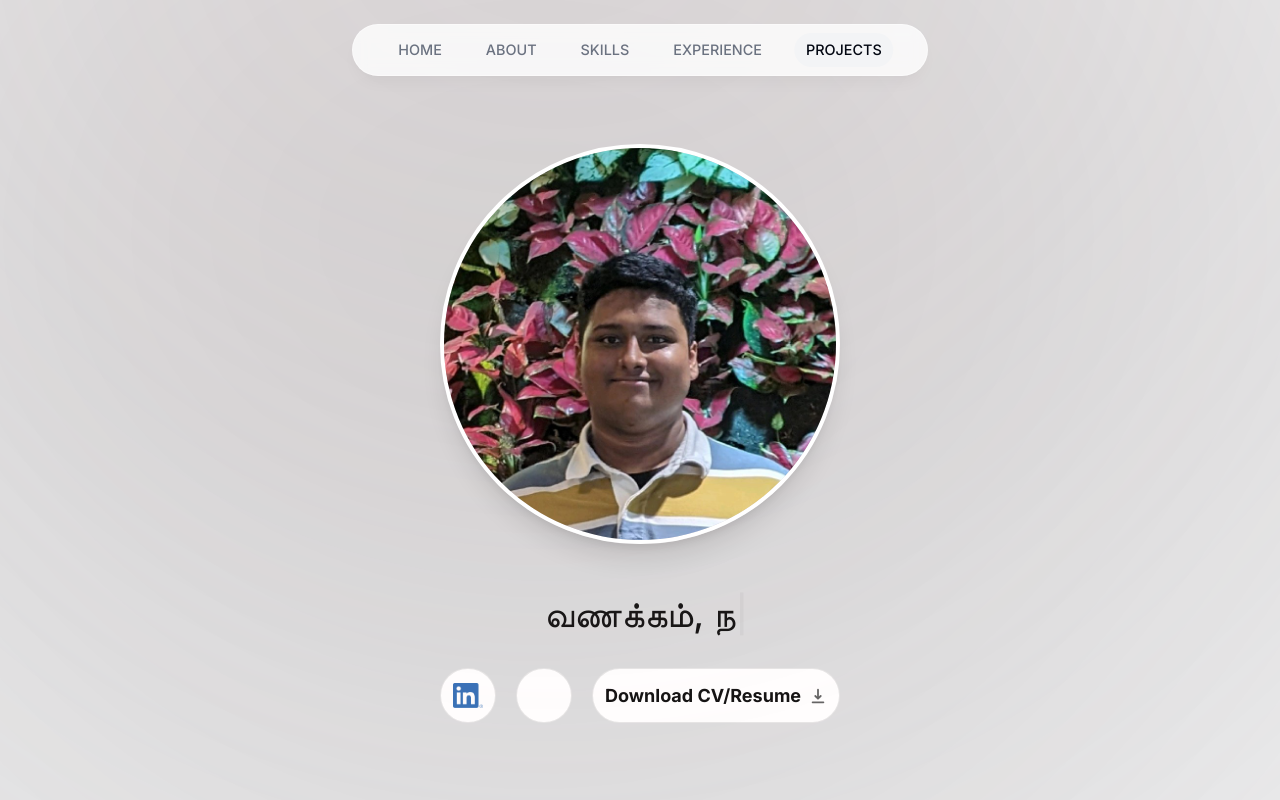
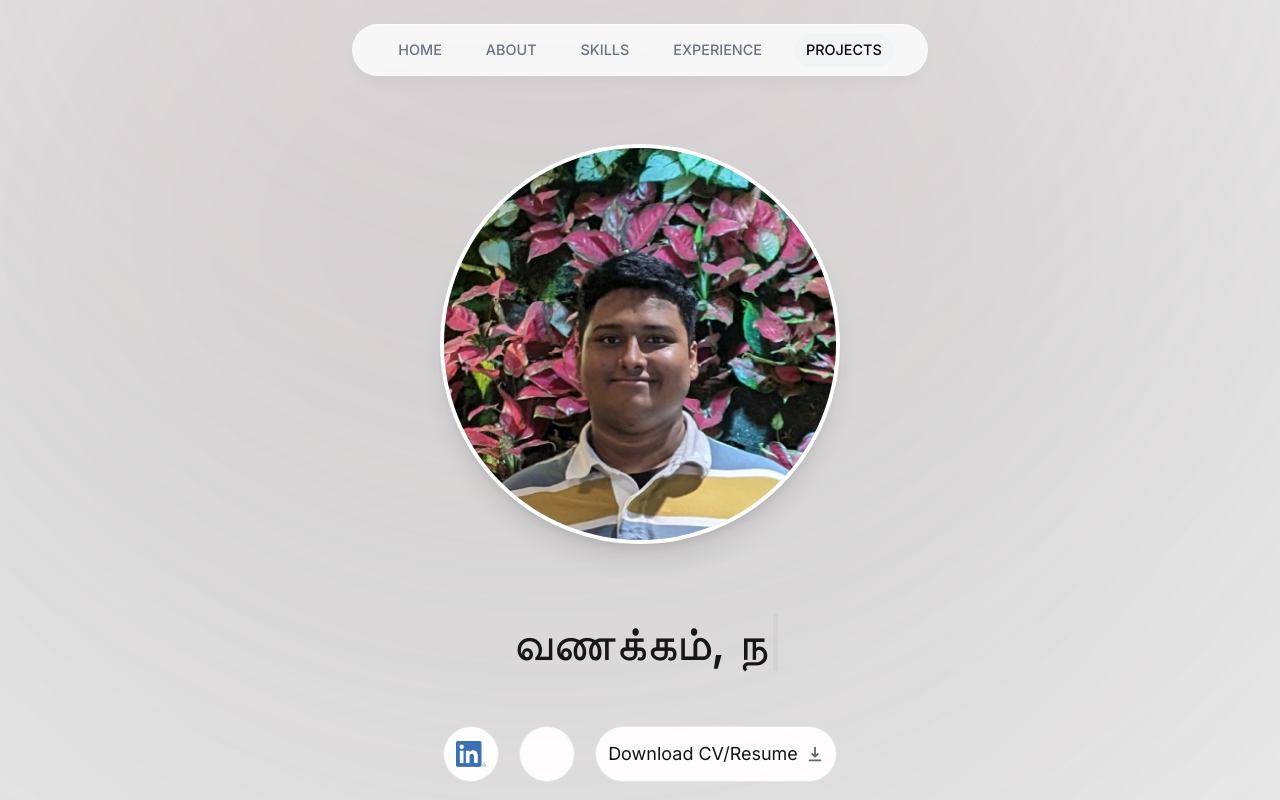
Before and after one commit to akileshjayakumar/v1, a Next.js app: page / in a window 1280 px wide. Shown: the top 800 px of the page. Built offline with nearby package versions, Linux system fonts and the light colour scheme.

Commit message:
Refactor Intro component and update button styles

```diff
--- a/components/intro.tsx
+++ b/components/intro.tsx
@@ -15,10 +15,9 @@ const fullText = [
   "வணக்கம், நான் அகிலேஷ்!",
   "你好，我是阿基莱什！",
   "Hai, saya Akilesh!",
-  "Bonjour, je suis Akilesh!",
   "I'm passionate about software engineering and cybersecurity.",
   "I enjoy coding and learning new technologies.",
-  "I'm a coffee and tea enthusiast.",
+  "I'm tea enthusiast.",
 ];
 
 export default function Intro() {
@@ -27,7 +26,7 @@ export default function Intro() {
   const [loopNum, setLoopNum] = useState(0);
   const [typingSpeed, setTypingSpeed] = useState(50);
   const [textWidth, setTextWidth] = useState(0);
-  const textRef = useRef<HTMLSpanElement>(null);
+  const textRef = useRef<HTMLDivElement>(null);
 
   useEffect(() => {
     let timer: ReturnType<typeof setTimeout>;
@@ -71,6 +70,18 @@ export default function Intro() {
 
   const isMobile = typeof window !== "undefined" && window.innerWidth <= 768;
 
+  const renderMobileButtonStyles = () => {
+    if (isMobile) {
+      return {
+        width: "[3rem]",
+        height: "[3rem]",
+        justifyContent: "center",
+      };
+    } else {
+      return {};
+    }
+  };
+
   return (
     <section
       ref={ref}
@@ -96,7 +107,7 @@ export default function Intro() {
           </motion.div>
         </div>
         <motion.h1
-          className="px-4 text-2xl font-medium !leading-[3] sm:text-4xl"
+          className="text-2xl m-[3.7rem] font-medium sm:text-5xl"
           initial={{ opacity: 0, y: 100 }}
           animate={{ opacity: 1, y: 0 }}
           transition={{ delay: 0.2 }}
@@ -109,43 +120,39 @@ export default function Intro() {
       </div>
 
       <motion.div
-        className="flex flex-col sm:flex-row justify-center gap-5 px-4 text-lg font-bold"
+        className="flex mb-[2.2rem] flex-col sm:flex-row justify-center gap-5 px-4 text-lg"
         initial={{ opacity: 0, y: 100 }}
         animate={{ opacity: 1, y: 0 }}
         transition={{ delay: 0.6 }}
       >
         {/* LinkedIn Button */}
         <a
-          className={`bg-white px-3 py-3 flex items-center gap-2 rounded-full focus:scale-110 hover:scale-110 active:scale-105 transition cursor-pointer borderBlack dark:bg-white/10 ${
-            isMobile ? "w-[3rem] h-12 ml-[8.9rem] justify-center" : ""
-          }`}
+          className={`bg-white px-3 py-3 flex items-center gap-2 rounded-full focus:scale-110 hover:scale-110 active:scale-105 transition cursor-pointer borderBlack dark:bg-white/10`}
           href="https://www.linkedin.com/in/akileshjayakumar/"
           target="_blank"
           rel="noopener noreferrer"
+          style={renderMobileButtonStyles()}
         >
           <Image src={linkinlogo} alt="LinkedIn Logo" width={30} height={30} />
         </a>
 
         {/* GitHub Button */}
         <a
-          className={`bg-white px-3 py-3 flex items-center gap-2 rounded-full focus:scale-110 hover:scale-110 active:scale-105 transition cursor-pointer borderBlack dark:bg-white/10 ${
-            isMobile ? "w-[3rem] h-12 ml-[8.9rem] justify-center" : ""
-          }`}
+          className={`bg-white px-3 py-3 flex items-center gap-2 rounded-full focus:scale-110 hover:scale-110 active:scale-105 transition cursor-pointer borderBlack dark:bg-white/10`}
           href="https://github.com/akileshjayakumar"
           target="_blank"
           rel="noopener noreferrer"
+          style={renderMobileButtonStyles()}
         >
           <Image src={githublogo} alt="GitHub Logo" width={30} height={30} />
         </a>
 
         {/* Download Button */}
         <a
-          className={`bg-white px-3 py-3 flex items-center gap-2 rounded-full focus:scale-110 hover:scale-110 active:scale-105 transition cursor-pointer borderBlack dark:bg-white/10 ${
-            isMobile ? "w-[11rem] h-12 flex justify-center" : ""
-          }`}
+          className={`bg-white px-3 py-3 flex items-center gap-2 rounded-full focus:scale-110 hover:scale-110 active:scale-105 transition cursor-pointer borderBlack dark:bg-white/10`}
           href="./Akilesh Jayakumar Resume.pdf"
           download="akileshjayakumar-resume.pdf"
-          style={{ minWidth: "12rem" }}
+          style={{ minWidth: "12rem", ...renderMobileButtonStyles() }}
         >
           Download CV/Resume{" "}
           <HiDownload className="opacity-60 group-hover:translate-y-1 transition" />
```
